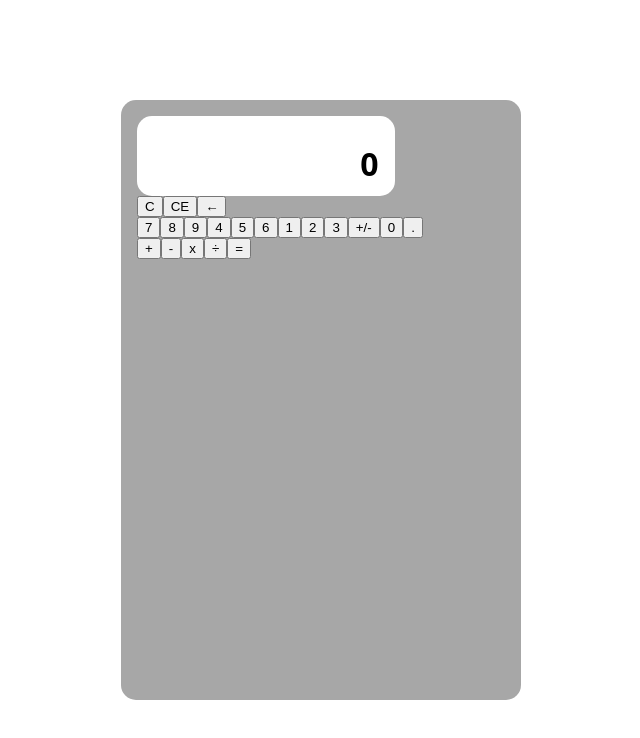
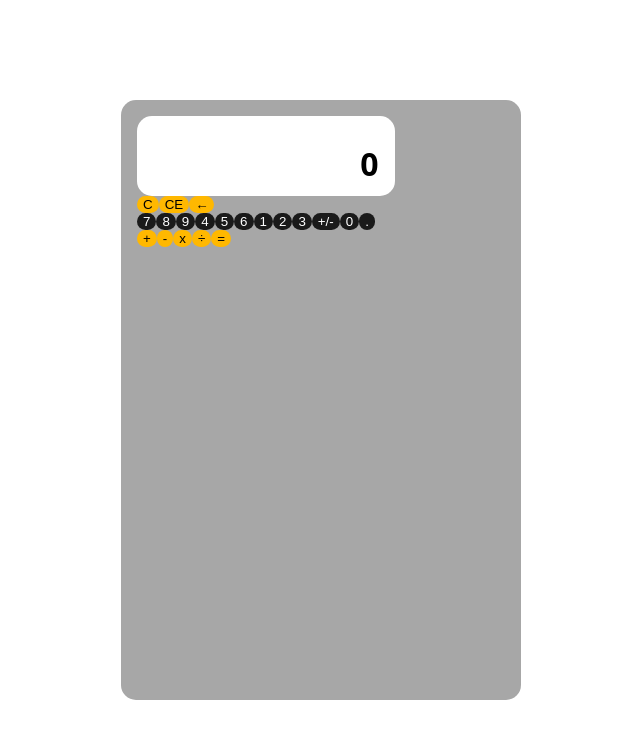
Before and after one commit to DanielCatania/calculator, a Next.js app: page / in a window 1280 px wide. Shown: the top 738 px of the page, without its empty margins (319-959 px from the left). Built offline with nearby package versions, Linux system fonts and the light colour scheme.

Commit message:
add keys

```diff
--- /dev/null
+++ b/src/components/Calc/Key/index.ts
@@ -0,0 +1,19 @@
+import styled from "styled-components";
+
+const Key = styled.input`
+  background: #1a1a1a;
+  color: #fff;
+  border-radius: 10px;
+  border: none;
+
+  text-align: center;
+`;
+
+export const SpecialKey = styled(Key)`
+  color: #000;
+  background-color: #ffb800;
+
+  border-radius: 15px;
+`;
+
+export default Key;
--- a/src/components/Calc/Keyboard/index.tsx
+++ b/src/components/Calc/Keyboard/index.tsx
@@ -1,4 +1,5 @@
 import React from "react";
+import Key, { SpecialKey } from "../Key";
 
 interface Props {
   keyboardNumeric: {
@@ -25,7 +26,7 @@ export default function Keyboard({
       <div>
         <ul>
           {functionsKeys.map((func) => (
-            <input
+            <SpecialKey
               type="button"
               key={func}
               value={func}
@@ -35,7 +36,7 @@ export default function Keyboard({
         </ul>
         <ul>
           {numericKeys.map((number) => (
-            <input
+            <Key
               type="button"
               key={number}
               value={number}
@@ -48,7 +49,7 @@ export default function Keyboard({
       <aside>
         <ul>
           {operatiosnKeys.map((operation) => (
-            <input
+            <SpecialKey
               type="button"
               key={operation}
               value={operation}
```
